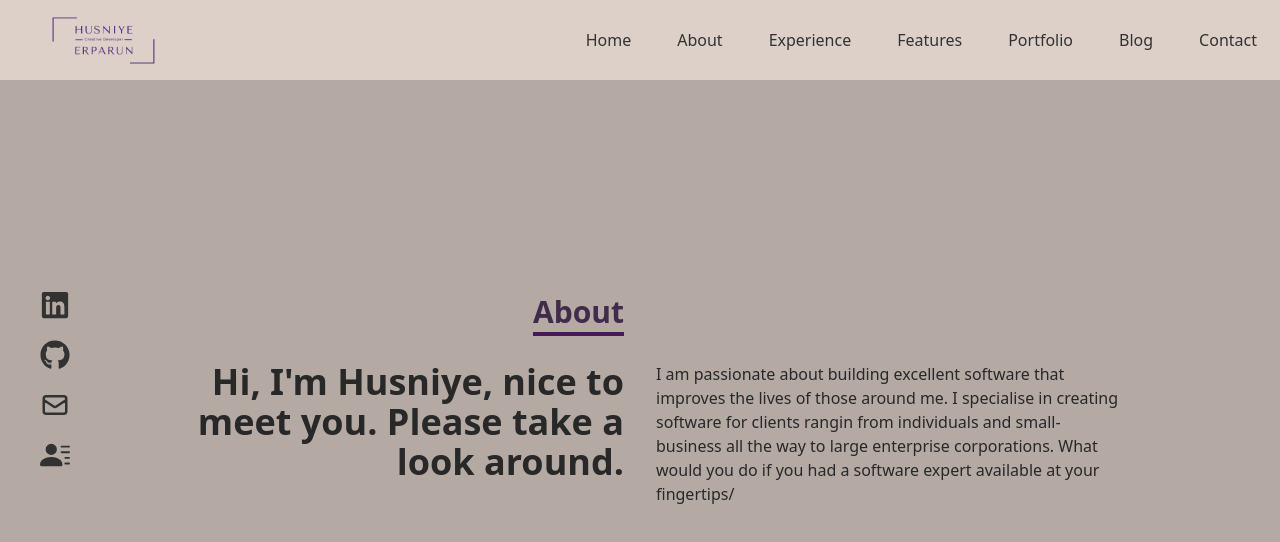
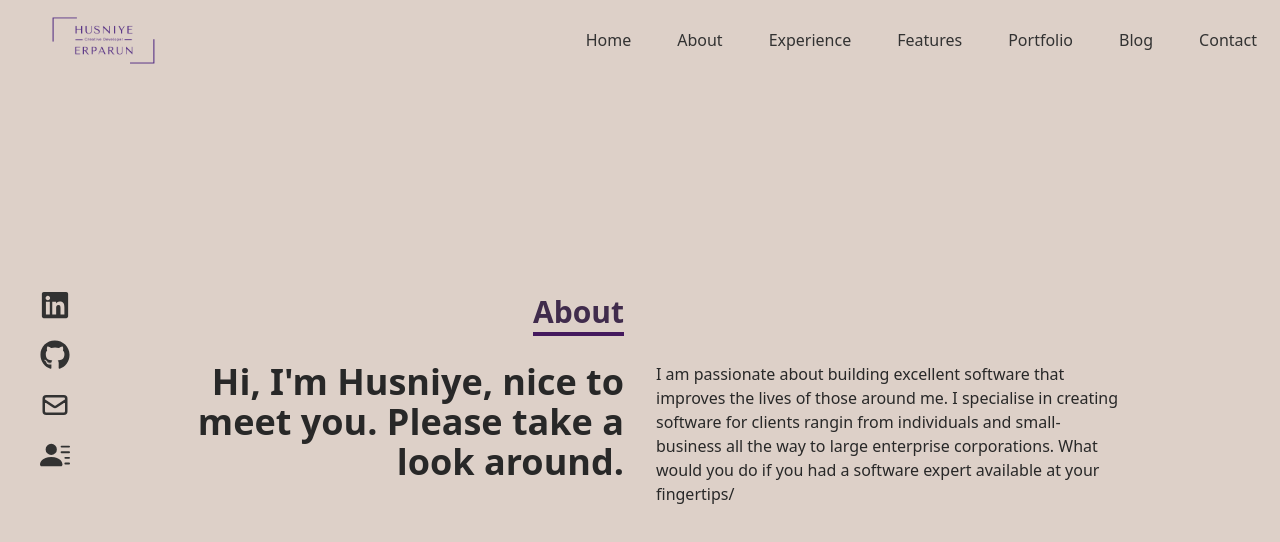
Before and after one commit to tigerkaplan/webPortfolioHE, a React (Vite) app: page /about in a window 1280 px wide. Shown: the top 542 px of the page. Built offline with nearby package versions, Linux system fonts and the light colour scheme.

Commit message:
bg updated

```diff
--- a/src/pages/About.jsx
+++ b/src/pages/About.jsx
@@ -2,7 +2,7 @@
 
 const About = () => {
     return (
-        <div name="about" className='w-full h-screen bg-[#b4aaa3] text-[#282828]'>
+        <div name="about" className='w-full h-screen bg-[#DDD0C8] text-[#282828]'>
             <div className='flex flex-col justify-center items-center w-full h-full'>
                 <div className='max-w-[1000px] w-full px-4 grid grid-cols-2 gap-8'>
                     <div className='sm:text-right pb-8 pl-4'>
```
Also changed, not shown: public/images/portfolio/2.jpg (renamed from public/images/portfolio/6.jpg).
